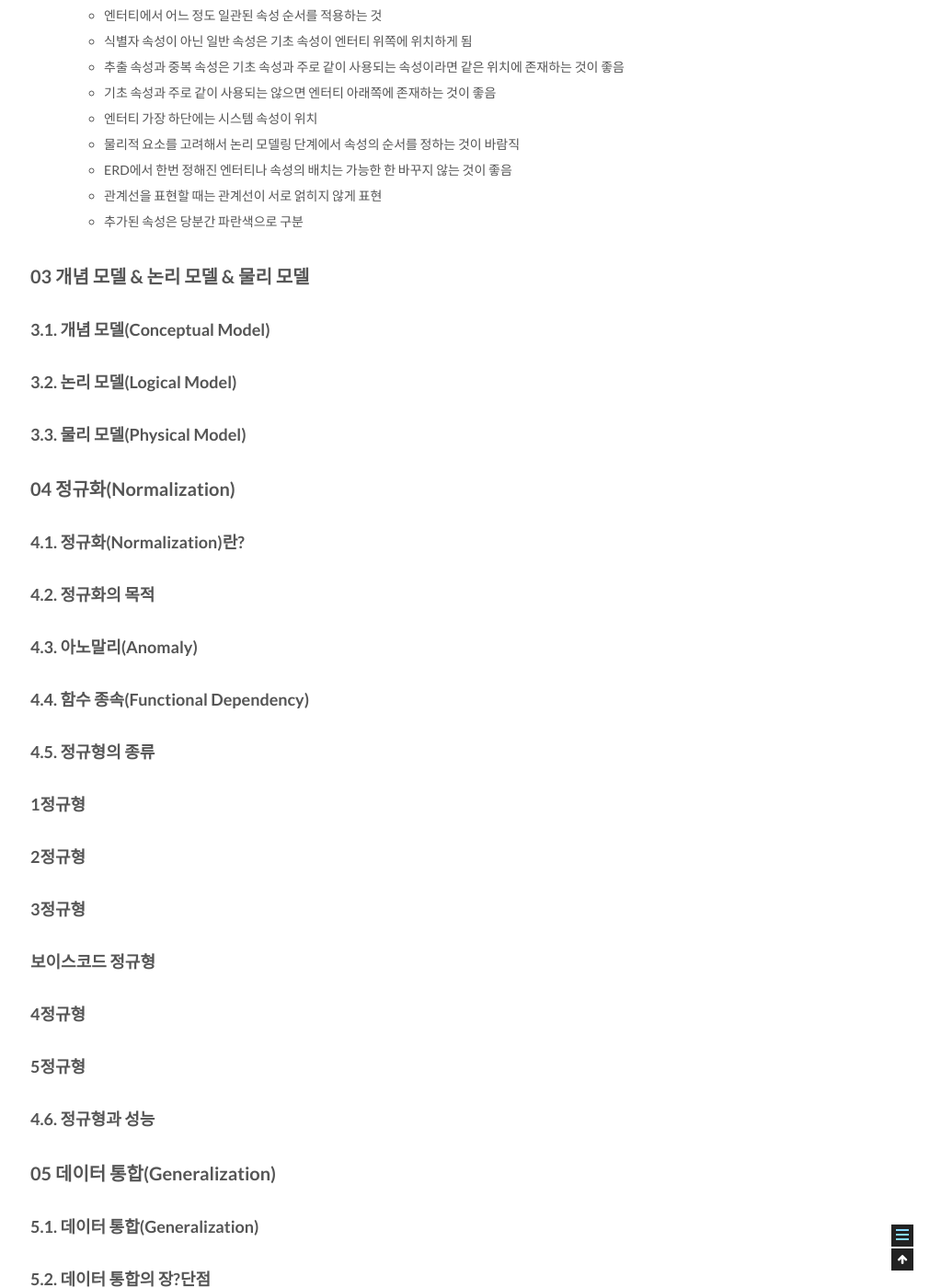
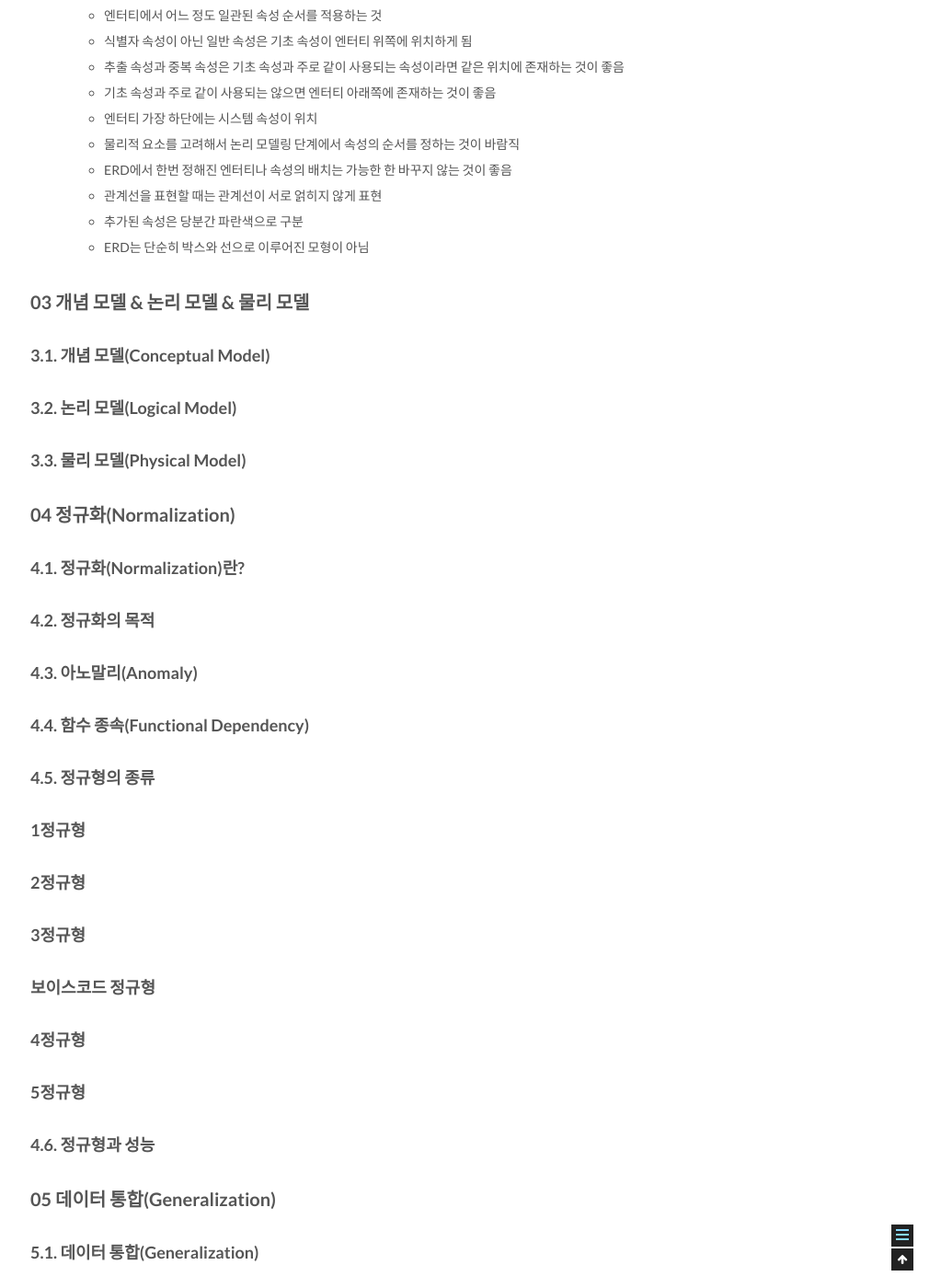
Before and after one commit to csj4032/csj4032.github.io, a Jekyll site: the page built from _posts/2018-05-02-관계형데이터모델링프리미엄가이드.md, in a window 1280 px wide and 1400 px high, scrolled down 6070 px. Shown: the whole window at 92% size, without its empty margins (257-1280 px from the left). Built offline with Jekyll 4.4.1, drawn with Linux system fonts in a browser that asks for light colours; comment, search, counter and statistics services are not loaded.

Commit message:
관계형 데이터 베이스 모델링 포스팅 수정

```diff
--- a/_posts/2018-05-02-관계형데이터모델링프리미엄가이드.md
+++ b/_posts/2018-05-02-관계형데이터모델링프리미엄가이드.md
@@ -182,6 +182,7 @@ comments: true
   * ERD에서 한번 정해진 엔터티나 속성의 배치는 가능한 한 바꾸지 않는 것이 좋음
   * 관계선을 표현할 때는 관계선이 서로 얽히지 않게 표현
   * 추가된 속성은 당분간 파란색으로 구분
+  * ERD는 단순히 박스와 선으로 이루어진 모형이 아님
 
 ## 03 개념 모델 & 논리 모델 & 물리 모델
 
```
